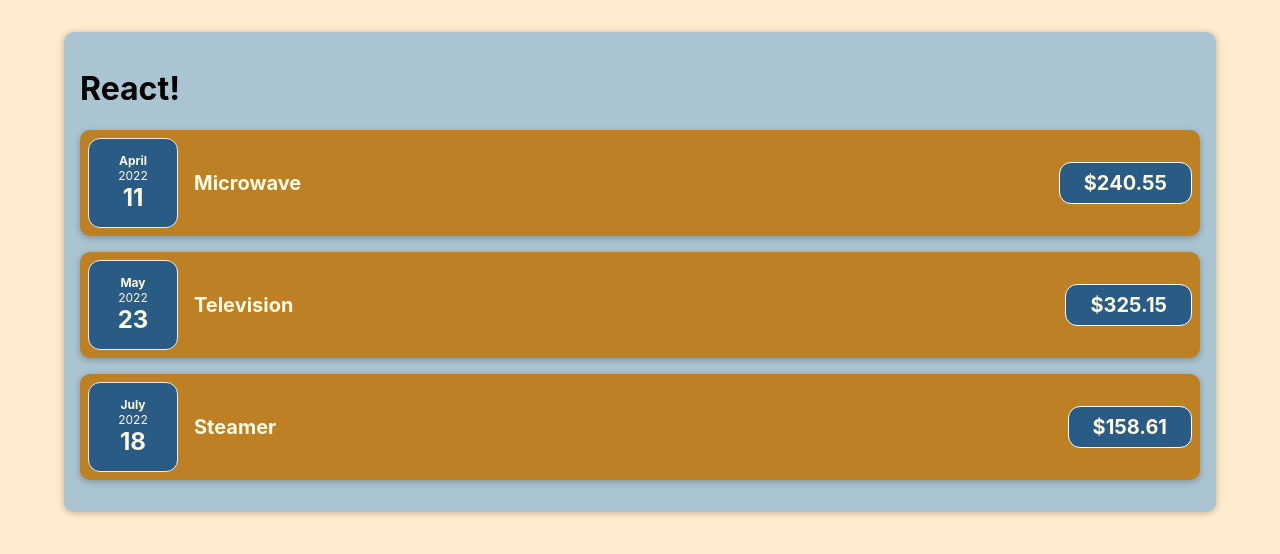
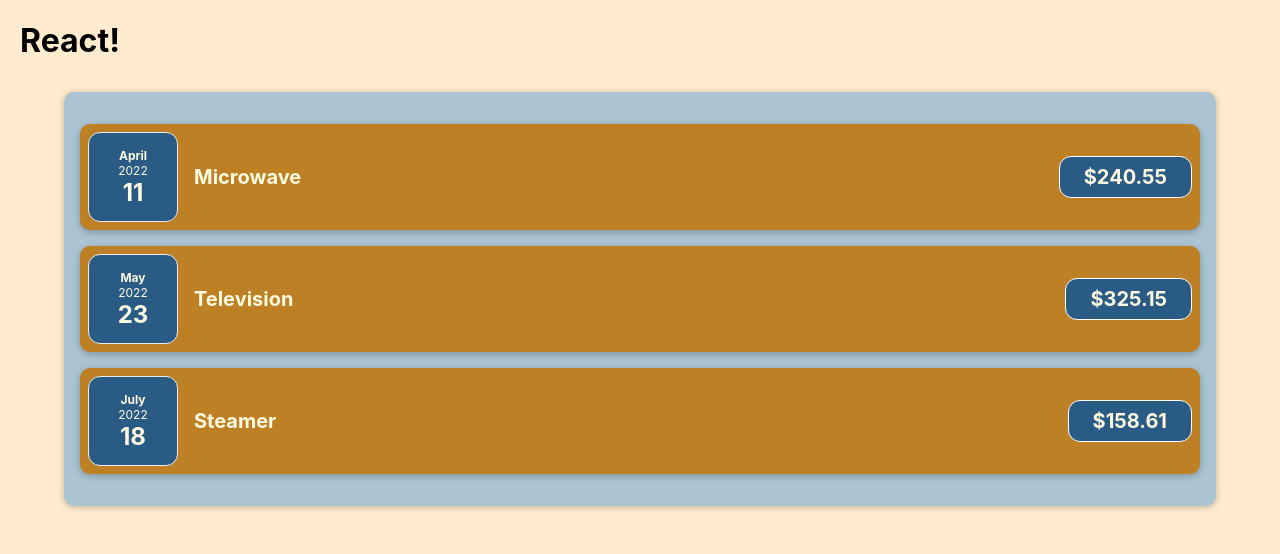
Before and after one commit to neoxanter/LearnReact, a JavaScript app in the folder cost_accounting/: page / in a window 1280 px wide. Shown: the top 554 px of the page. Built offline with nearby package versions, Linux system fonts and the light colour scheme.

Commit message:
Moved h1 to App.js

```diff
--- a/cost_accounting/src/App.js
+++ b/cost_accounting/src/App.js
@@ -3,6 +3,7 @@ import CostView from './components/CostView'
 function App() {
   return (
     <div>
+      <h1>React!</h1>
       <CostView />
     </div>
   )
--- a/cost_accounting/src/components/CostView.js
+++ b/cost_accounting/src/components/CostView.js
@@ -22,7 +22,6 @@ function CostView(props) {
 
   return (
     <div className="costs">
-      <h1>React!</h1>
       <CostItem
         date={costs[0].date}
         description={costs[0].description}
```
